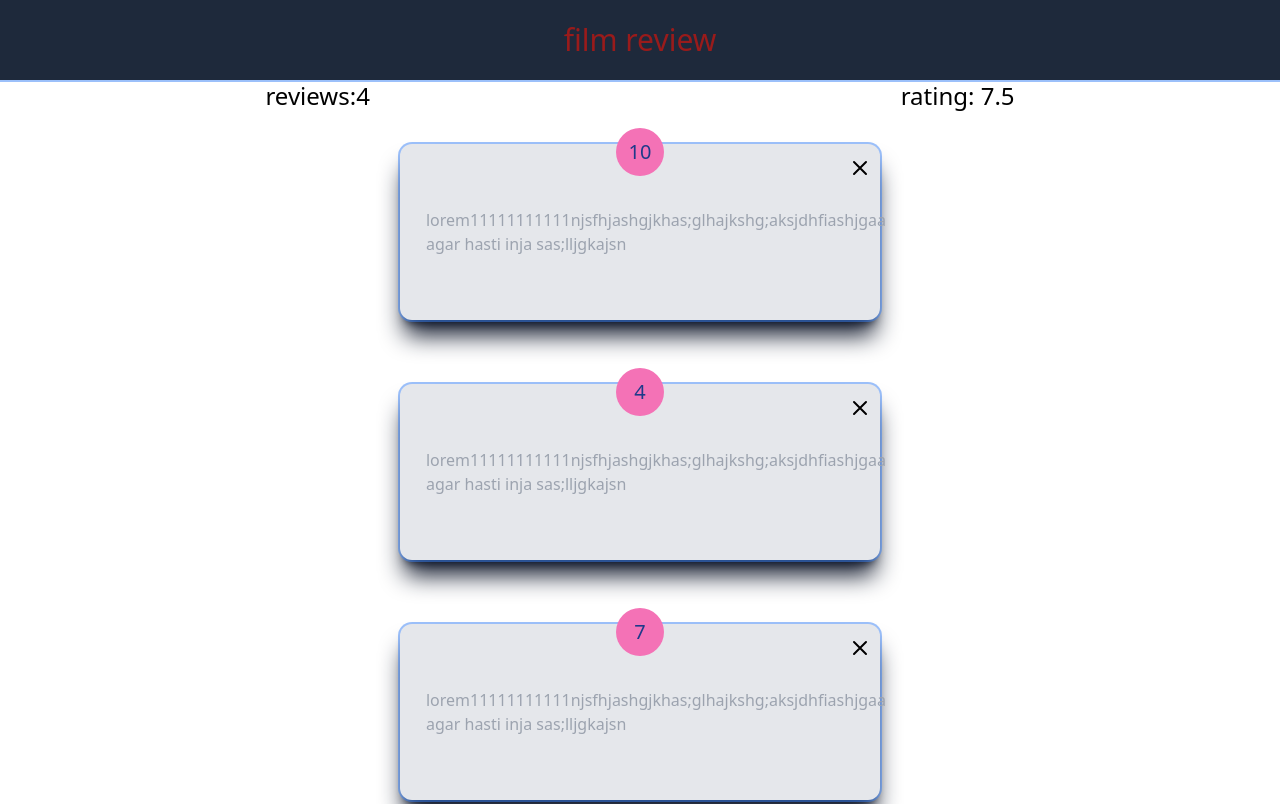
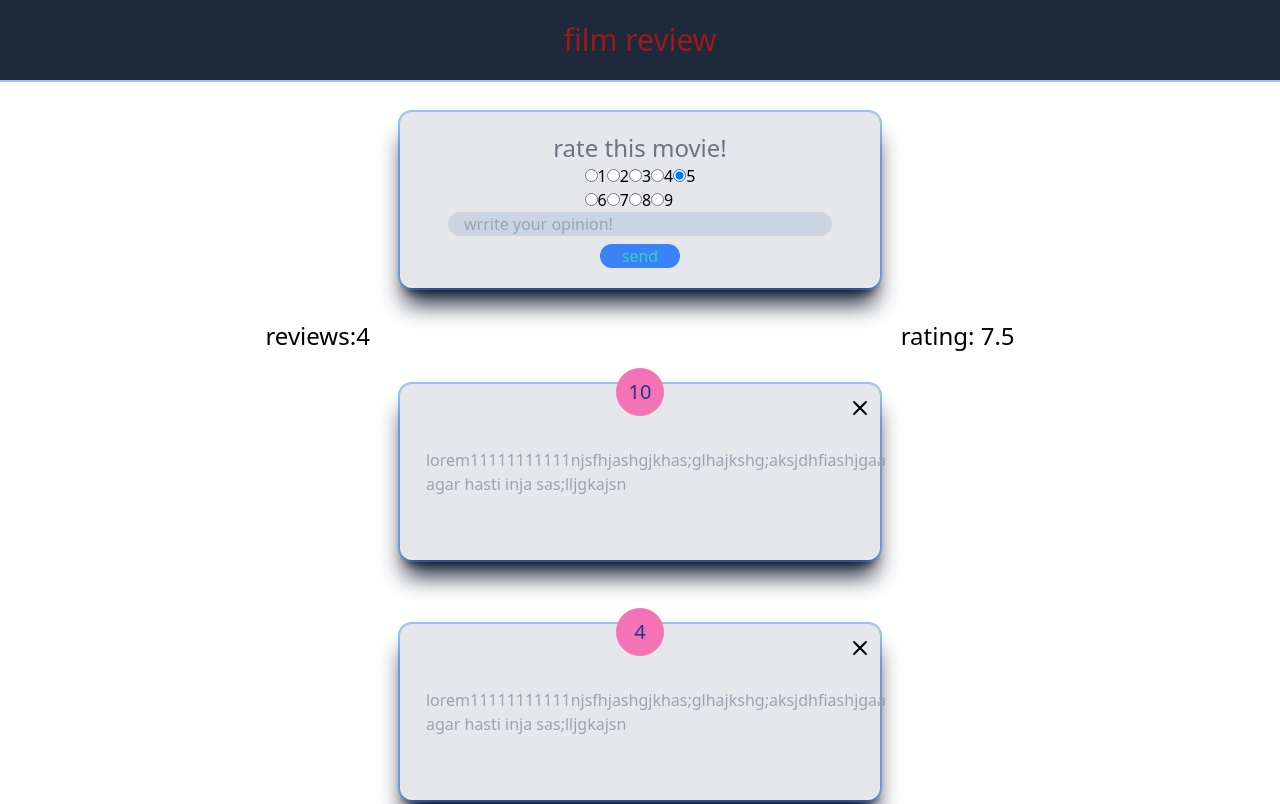
Before and after one commit to himanal/movie-review, a React (Create React App) app: page / in a window 1280 px wide. Shown: the top 804 px of the page. Built offline with nearby package versions, Linux system fonts and the light colour scheme.

Commit message:
rating card

```diff
--- a/src/App.js
+++ b/src/App.js
@@ -1,10 +1,12 @@
 import { useState } from "react";
+import './App.css'
 
 // component
 import Header from "./component/header";
 import Database from "./component/database/Database";
 import FeedbackList from "./component/FeedbackList";
 import FeedbacjStatus from "./component/FeedbackStatus";
+import FeedbackForm from "./component/FeedbackForm";
 
 function App() {
 
@@ -21,6 +23,7 @@ function App() {
   return (
     <div className=" w-full  flex  h-full  flex-col items-center  justify-center  ">
       <Header />
+      <FeedbackForm/>
       <FeedbacjStatus feedback={feedback}/>
       <FeedbackList feedback={feedback} handleDelete={deleteFeedback} />
     </div>
--- /dev/null
+++ b/src/component/FeedbackForm.jsx
@@ -0,0 +1,36 @@
+import React, { useState } from 'react'
+import RatingSelect from './RatingSelect'
+import Card from './shard/card'
+
+function FeedbackForm() {
+    const [text, settext]= useState('')
+    const [message, setMessage]= useState('')
+    const handleClick = (e)=>{
+        if(text === ''){
+            setMessage('')
+        }else if( text !=='' && text.trim().length <= 10){
+            setMessage('please type at least 10 characters')
+
+        }else{
+            setMessage(null)
+        }
+        settext(e.target.value)
+
+    }
+
+  return (
+    <Card>
+        <form className='w-full flex justify-center items-center flex-col'>
+            <h3 className='text-2xl text-gray-500 text-center '>
+                rate this movie!
+            </h3>
+            <RatingSelect/>
+            {message &&<h2 className='text-red-800 text-xl' >{message}</h2>}
+            <input type="text" onChange={handleClick}  className=' bg-slate-300 w-96 rounded-xl  pl-4 text-blue-500  hover:bg-slate-100' placeholder='wrrite your opinion!' />
+            <button className='bg-blue-500 w-20 mt-2 rounded-xl text-teal-400 '>send</button>
+        </form>
+    </Card>
+  )
+}
+
+export default FeedbackForm
--- a/src/component/FeedbackStatus.jsx
+++ b/src/component/FeedbackStatus.jsx
@@ -10,7 +10,7 @@ function FeedbackStatus({feedback}) {
   return (
     <div className='flex justify-around w-full'>
         <h3 className='text-2xl'>{feedback.length === 1 ? "review" : "reviews"}:{review} </h3>
-        <h3 className='text-2xl'>rating: {rating} </h3>
+        <h3 className='text-2xl'>rating: {isNaN(rating) ? 0 :  rating} </h3>
     </div>
   )
 }
--- /dev/null
+++ b/src/component/RatingSelect.jsx
@@ -0,0 +1,117 @@
+import React, { useState } from 'react'
+
+const RatingSelect = () => {
+    const [selected, setSelected]=useState(5)
+
+    const handleChange=(e)=>{
+        setSelected(e.target.value)
+    }
+  return (
+   <ul  className='grid grid-cols-5 only:'>
+       <li >
+           <input
+
+
+            type="radio"
+            id='num1'
+            name='rating'
+            value='1'
+            onChange={handleChange}
+            checked={selected === 1}           />
+            <label htmlFor="num1" >1</label>
+       </li>
+       <li>
+           <input
+
+            type="radio"
+            id='num2'
+            name='rating'
+            value='2'
+            onChange={handleChange}
+            checked={selected === 2}           />
+            <label htmlFor="num2">2</label>
+       </li>
+
+
+       <li>
+           <input
+
+            type="radio"
+            id='num3'
+            name='rating'
+            value='3'
+            onChange={handleChange}
+            checked={selected === 3}           />
+            <label htmlFor="num3">3</label>
+       </li>
+       <li>
+           <input
+
+            type="radio"
+            id='num4'
+            name='rating'
+            value='4'
+            onChange={handleChange}
+            checked={selected === 4}           />
+            <label htmlFor="num4">4</label>
+       </li>
+       <li>
+           <input
+
+            type="radio"
+            id='num5'
+            name='rating'
+            value='5'
+            onChange={handleChange}
+            checked={selected === 5}           />
+            <label htmlFor="num5">5</label>
+       </li>
+       <li>
+           <input
+
+            type="radio"
+            id='num6'
+            name='rating'
+            value='6'
+            onChange={handleChange}
+            checked={selected === 6}           />
+            <label htmlFor="num6">6</label>
+       </li>
+       <li>
+           <input
+
+            type="radio"
+            id='num7'
+            name='rating'
+            value='7'
+            onChange={handleChange}
+            checked={selected === 7}           />
+            <label htmlFor="num7">7</label>
+       </li>
+       <li>
+           <input
+
+            type="radio"
+            id='num8'
+            name='rating'
+            value='8'
+            onChange={handleChange}
+            checked={selected === 8}           />
+            <label htmlFor="num8">8</label>
+       </li>
+       <li>
+           <input
+
+            type="radio"
+            id='num9'
+            name='rating'
+            value='9'
+            onChange={handleChange}
+            checked={selected === 9}           />
+            <label htmlFor="num9">9</label>
+       </li>
+   </ul>
+  )
+}
+
+export default RatingSelect
```
